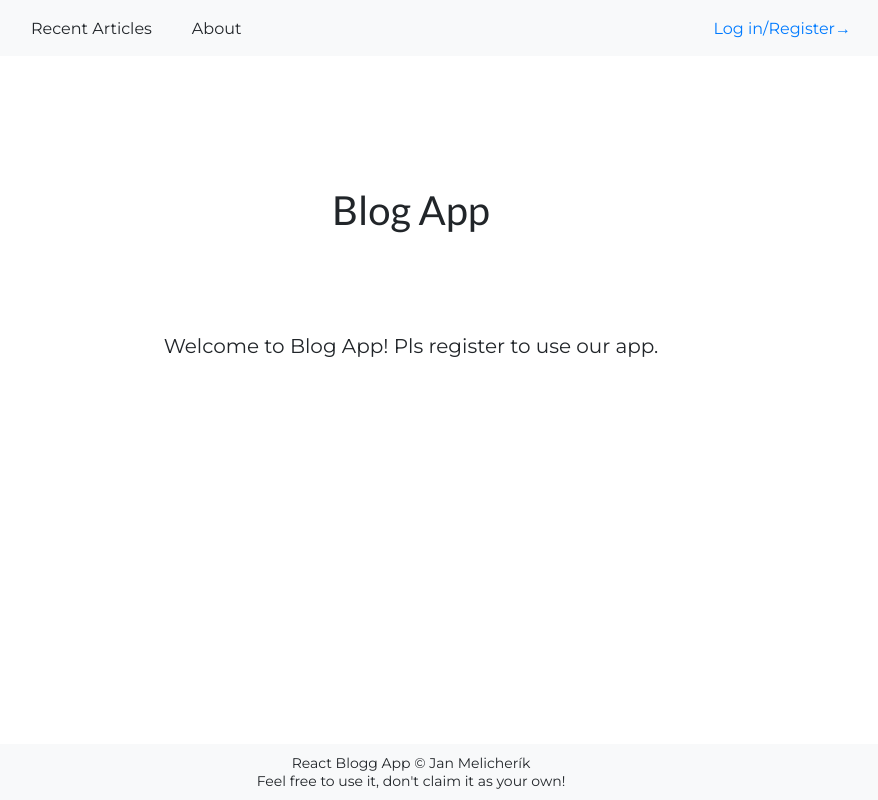
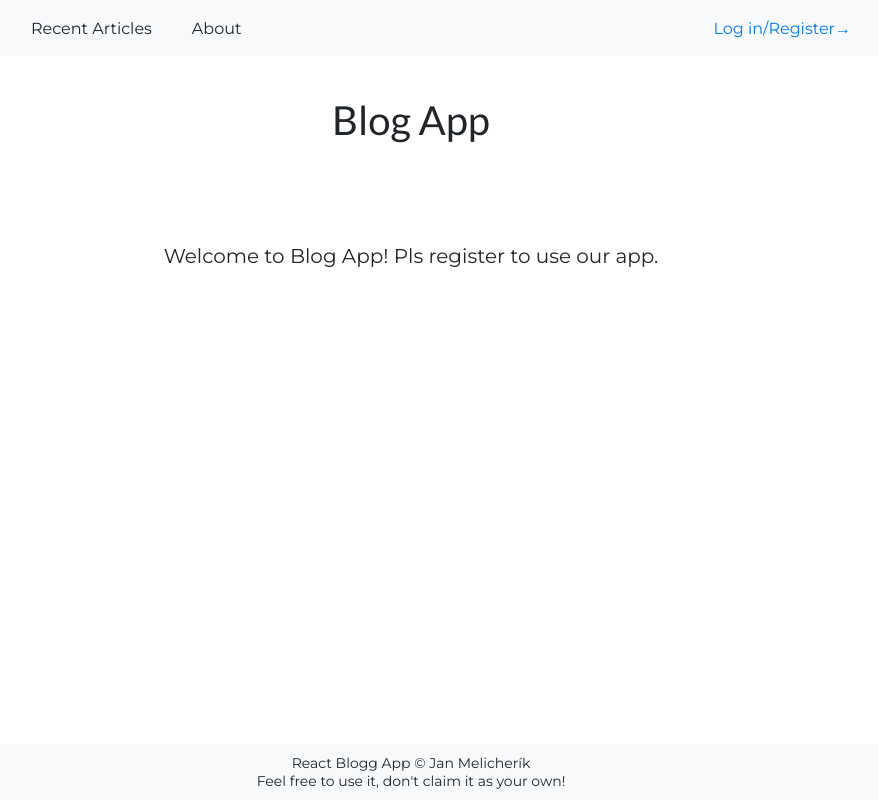
Before and after one commit to smil3cz/react-blog-app, a React (Create React App) app: page / in a window 1280 px wide. Shown: the whole page, without its empty margins (229-1107 px from the left). Built offline with nearby package versions, Linux system fonts and the light colour scheme; some icons are missing.

Commit message:
corrected margins and padding in main container

```diff
--- a/src/components/ArticleComponents/ArticlesListItem/styles.scss
+++ b/src/components/ArticleComponents/ArticlesListItem/styles.scss
@@ -19,7 +19,6 @@
   }
 
   &__image {
-
     img {
       width: 25rem;
       height: 20rem;
--- a/src/components/ArticleComponents/DisplayArticlesList/styles.scss
+++ b/src/components/ArticleComponents/DisplayArticlesList/styles.scss
@@ -8,6 +8,7 @@
   display: flex;
   flex-direction: column;
   align-items: flex-start;
+  padding-bottom: 9rem;
 
   &__list {
     width: 100%;
--- a/src/components/styles.scss
+++ b/src/components/styles.scss
@@ -1,5 +1,5 @@
 .main {
-  padding: 9rem 20rem;
+  padding: 0 20rem;
   margin-bottom: 2rem;
   height: 86vh;
   position: relative;
```
Also changed, not shown: src/components/ArticleComponents/ArticlesListItem/test.jpg (deleted).
